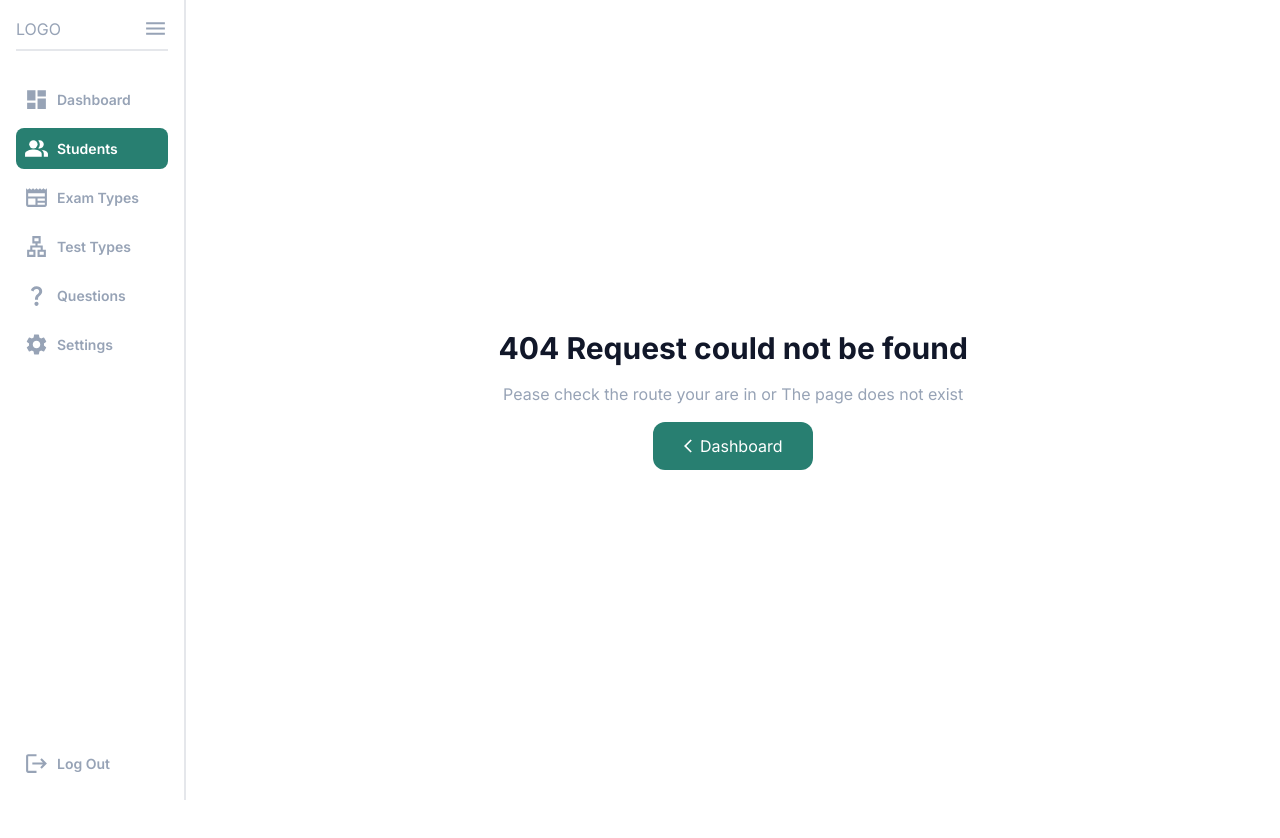
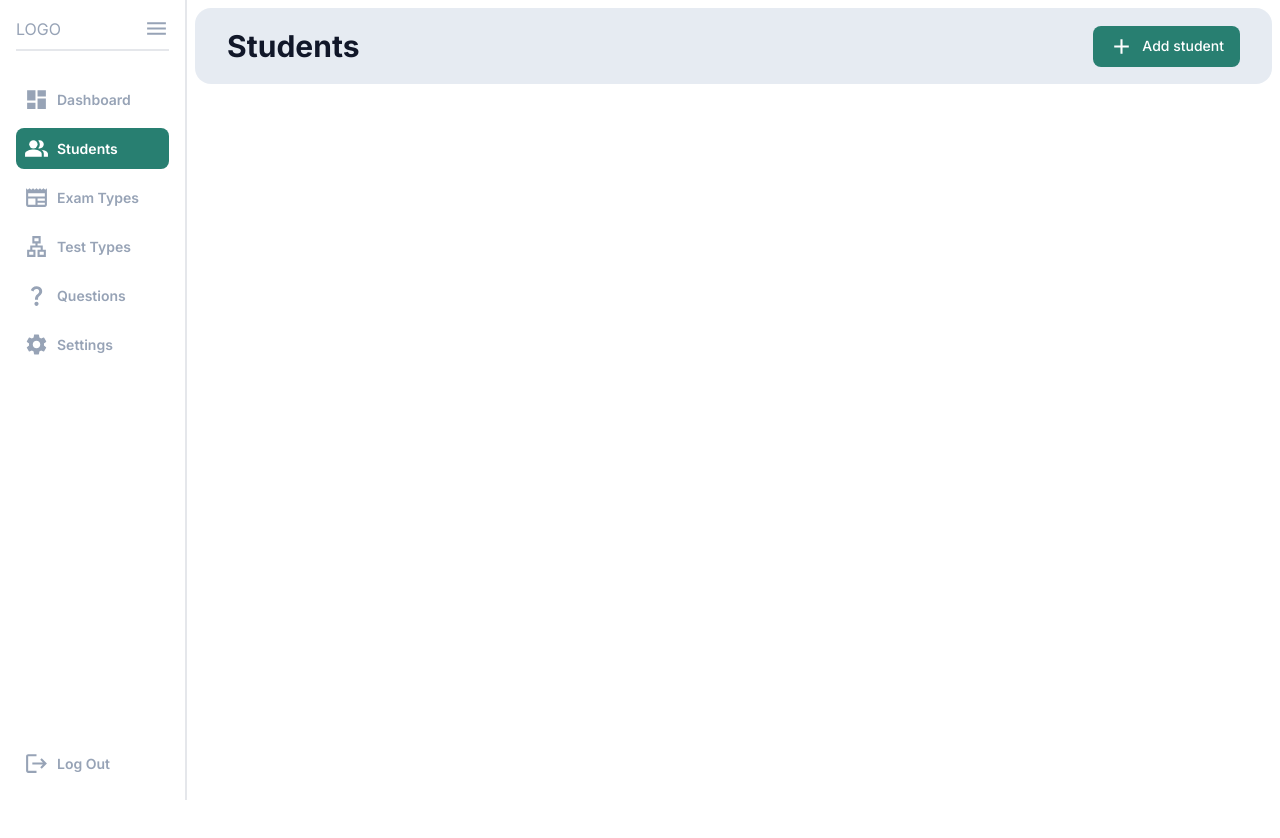
Before and after one commit to Raghu-KV/exam-pro-fe, a React (Vite) app: page /auth/students in a window 1280 px wide. Before the commit this address had no page. Shown: the top 838 px of the page. Before the commit the page ends 800 px from the top, so only its background shows below. Built offline with nearby package versions, Linux system fonts and the light colour scheme.

Commit message:
added page header

```diff
--- /dev/null
+++ b/src/components/PageHeader.jsx
@@ -0,0 +1,32 @@
+import React from "react";
+import { MdAdd } from "react-icons/md";
+import { useNavigate } from "react-router-dom";
+function PageHeader({ heading, buttonContent, route }) {
+  const navigate = useNavigate();
+
+  return (
+    <div className="bg-appLightGray/30 rounded-2xl m-2 sticky top-2">
+      <div className="py-3 px-8 flex items-center justify-between font-inter w-full">
+        <div>
+          <h1 className=" font-bold text-3xl text-appDarkBlue py-2">
+            {heading}
+          </h1>
+        </div>
+        <div>
+          {route && buttonContent && (
+            <div
+              className="bg-appGreen py-2 rounded-lg px-4 text-white font-medium text-sm flex items-center justify-center gap-2 hover:scale-105
+          duration-150 cursor-pointer"
+              onClick={() => navigate(route)}
+            >
+              <MdAdd size={25} />
+              <p>{buttonContent}</p>
+            </div>
+          )}
+        </div>
+      </div>
+    </div>
+  );
+}
+
+export default PageHeader;
--- a/src/components/SideBar.jsx
+++ b/src/components/SideBar.jsx
@@ -60,7 +60,7 @@ function SideBar() {
     <div
       className={`h-screen px-4 py-4 font-inter text-appGray border-r-2 flex flex-col justify-between ${
         navState.value ? ` w-1/6` : `w-20 items-center`
-      } duration-500`}
+      } duration-500 sticky top-0`}
     >
       <div>
         <div
--- /dev/null
+++ b/src/pages/Dashboard.jsx
@@ -0,0 +1,13 @@
+import React from "react";
+import PageHeader from "../components/PageHeader";
+
+function Dashboard() {
+  return (
+    <div className="w-full">
+      <PageHeader heading={"Dashboard"} />
+      <div className="h-[200vh]"></div>
+    </div>
+  );
+}
+
+export default Dashboard;
--- /dev/null
+++ b/src/pages/ExamTypes.jsx
@@ -0,0 +1,17 @@
+import React from "react";
+import PageHeader from "../components/PageHeader";
+
+function ExamTypes() {
+  return (
+    <div className="w-full">
+      <PageHeader
+        heading={"Exam Types"}
+        buttonContent={"Add exam type"}
+        route={"/auth/exam-types/add-exam-type"}
+      />
+      <div className="h-[200vh]"></div>
+    </div>
+  );
+}
+
+export default ExamTypes;
--- /dev/null
+++ b/src/pages/Questions.jsx
@@ -0,0 +1,17 @@
+import React from "react";
+import PageHeader from "../components/PageHeader";
+
+function Questions() {
+  return (
+    <div className="w-full">
+      <PageHeader
+        heading={"Questions"}
+        buttonContent={"Add question"}
+        route={"/auth/questions/add-question"}
+      />
+      <div className="h-[200vh]"></div>
+    </div>
+  );
+}
+
+export default Questions;
--- /dev/null
+++ b/src/pages/Settings.jsx
@@ -0,0 +1,13 @@
+import React from "react";
+import PageHeader from "../components/PageHeader";
+
+function Settings() {
+  return (
+    <div className="w-full">
+      <PageHeader heading={"Settings"} />
+      <div className="h-[200vh]"></div>
+    </div>
+  );
+}
+
+export default Settings;
--- /dev/null
+++ b/src/pages/Students.jsx
@@ -0,0 +1,17 @@
+import React from "react";
+import PageHeader from "../components/PageHeader";
+
+function Students() {
+  return (
+    <div className="w-full">
+      <PageHeader
+        heading={"Students"}
+        buttonContent={"Add student"}
+        route={"/auth/student/add-student"}
+      />
+      <div className="h-[200vh]"></div>
+    </div>
+  );
+}
+
+export default Students;
--- /dev/null
+++ b/src/pages/TestTypes.jsx
@@ -0,0 +1,17 @@
+import React from "react";
+import PageHeader from "../components/PageHeader";
+
+function TestTypes() {
+  return (
+    <div className="w-full">
+      <PageHeader
+        heading={"Test Types"}
+        buttonContent={"Add test type"}
+        route={"/auth/test-types/add-test-type"}
+      />
+      <div className="h-[200vh]"></div>
+    </div>
+  );
+}
+
+export default TestTypes;
```
Also changed, not shown: src/main.jsx (+27 -1 lines).
